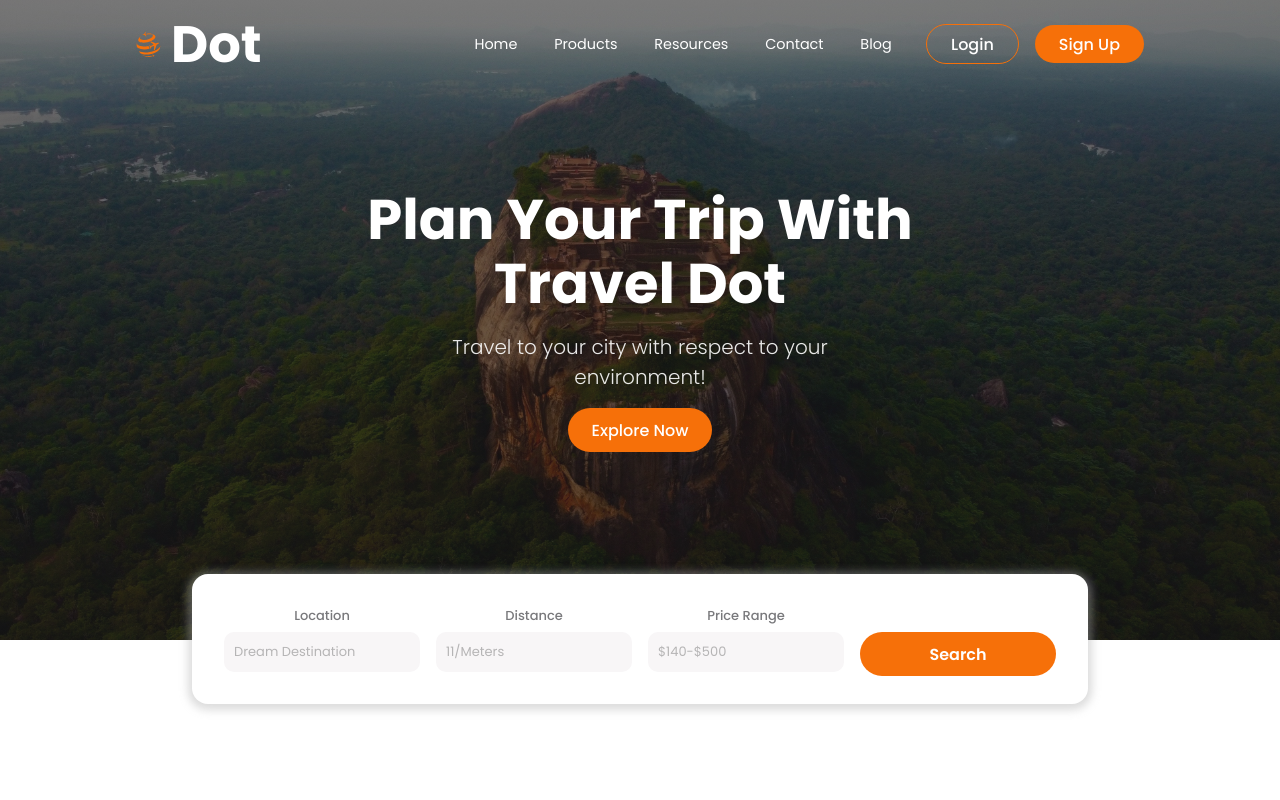
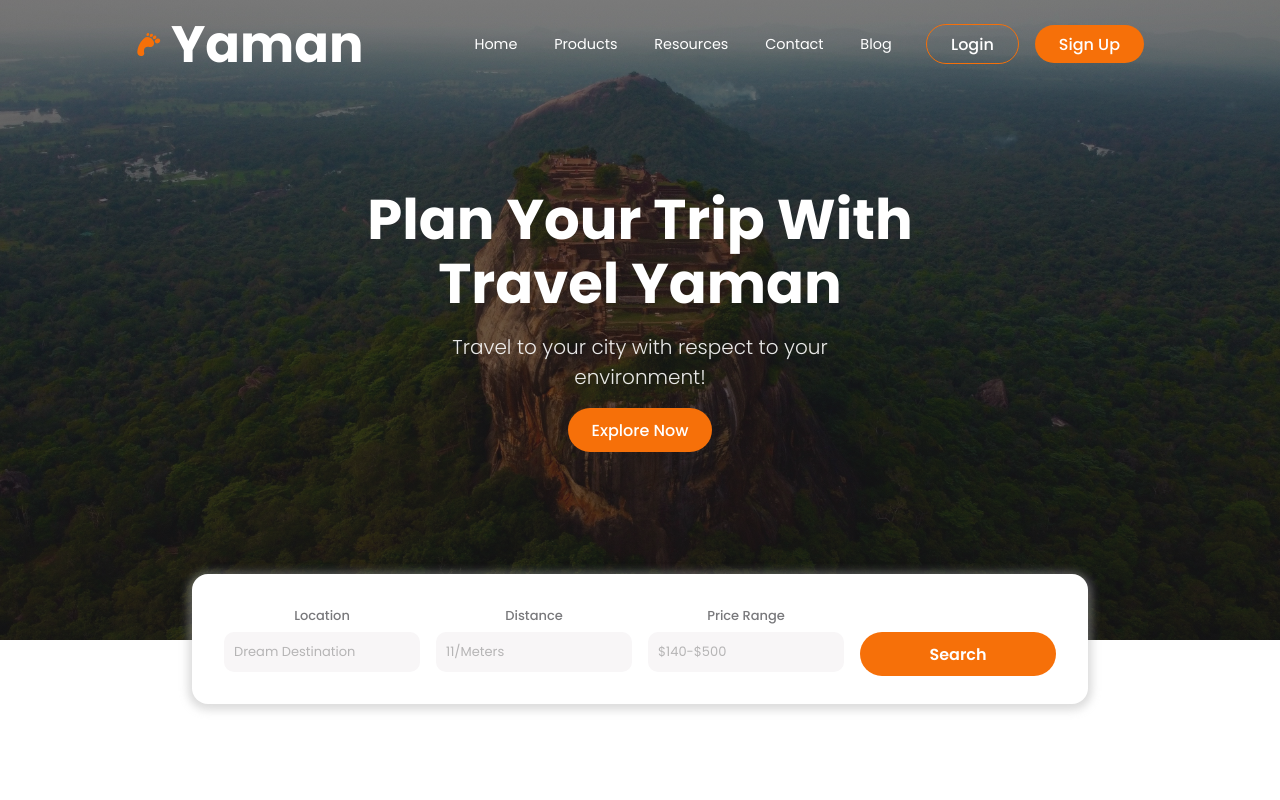
Before and after one commit to ANPramodya/tour-app, a React (Vite) app: page / in a window 1280 px wide. Shown: the top 800 px of the page. Built offline with nearby package versions, Linux system fonts and the light colour scheme.

Commit message:
new name

```diff
--- a/src/components/blog/Blog.jsx
+++ b/src/components/blog/Blog.jsx
@@ -40,7 +40,7 @@ const Blog = () => {
     Aos.init({ duration: 2000 });
   }, []);
   return (
-    <section className="blog container section">
+    <section className="blog container section" id="blog">
       <div className="secContainer">
         <div className="secIntro">
           <h2 data-aos="fade-up" data-aos-duration="2000" className="secTitle">
--- a/src/components/footer/Footer.jsx
+++ b/src/components/footer/Footer.jsx
@@ -3,6 +3,7 @@ import { SiYourtraveldottv } from "react-icons/si";
 import { ImFacebook } from "react-icons/im";
 import { BsTwitter } from "react-icons/bs";
 import { AiFillInstagram } from "react-icons/ai";
+import { GiFootprint } from "react-icons/gi";
 import "./footer.css";
 import Aos from "aos";
 import "aos/dist/aos.css";
@@ -12,7 +13,7 @@ const Footer = () => {
     Aos.init({ duration: 2000 });
   }, []);
   return (
-    <div className="footer">
+    <div className="footer" id="footer">
       <div className="secContainer container grid">
         <div data-aos="fade-up" data-aos-duration="2000" className="logoDiv">
           <div
@@ -22,8 +23,8 @@ const Footer = () => {
           >
             <a href="#" className="logo flex">
               <h1 className="flex">
-                <SiYourtraveldottv className="icon" />
-                Dot
+                <GiFootprint className="icon" />
+                Yaman
               </h1>
             </a>
           </div>
--- a/src/components/home/Home.jsx
+++ b/src/components/home/Home.jsx
@@ -14,7 +14,7 @@ const Home = () => {
       <div className="secContainer container">
         <div className="homeText">
           <h1 data-aos="fade-up" className="title">
-            Plan Your Trip With Travel Dot
+            Plan Your Trip With Travel Yaman
           </h1>
           <p data-aos="fade-up" data-aos-duration="2500" className="subTitle">
             Travel to your city with respect to your environment!
--- a/src/components/navbar/Navbar.jsx
+++ b/src/components/navbar/Navbar.jsx
@@ -2,6 +2,7 @@ import React, { useState } from "react";
 import { SiYourtraveldottv } from "react-icons/si";
 import { AiFillCloseCircle } from "react-icons/ai";
 import { TbGridDots } from "react-icons/tb";
+import { GiFootprint } from "react-icons/gi";
 import "./navbar.css";
 
 const Navbar = () => {
@@ -30,8 +31,8 @@ const Navbar = () => {
         <div className="logoDiv">
           <a href="#" className="logo">
             <h1 className="flex">
-              <SiYourtraveldottv className="icon" />
-              Dot
+              <GiFootprint className="icon" />
+              Yaman
             </h1>
           </a>
         </div>
@@ -53,12 +54,12 @@ const Navbar = () => {
               </a>
             </li>
             <li className="navItem">
-              <a href="#" className="navLink">
+              <a href="#footer" className="navLink">
                 Contact
               </a>
             </li>
             <li className="navItem">
-              <a href="#" className="navLink">
+              <a href="#blog" className="navLink">
                 Blog
               </a>
             </li>
```
